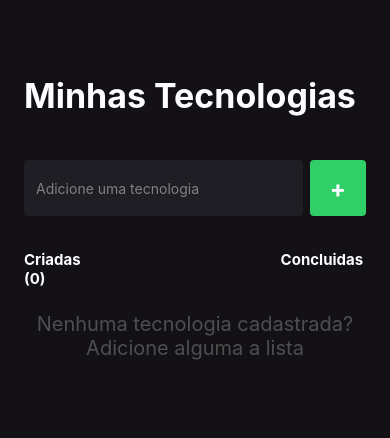
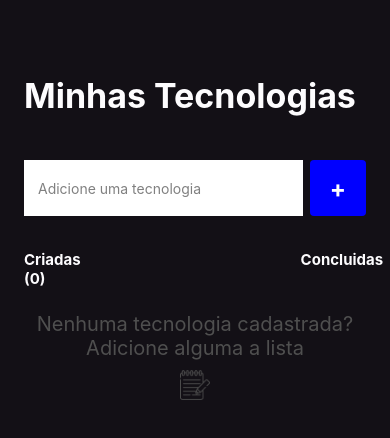
Before and after one commit to llanacristina/List-App, a React Native app: screen / in a window 390 px wide. Shown: the top 438 px of the page. Built offline with nearby package versions, Linux system fonts and the light colour scheme.

Commit message:
Adicionando estilização aos icones

```diff
--- a/src/components/Button/index.tsx
+++ b/src/components/Button/index.tsx
@@ -10,7 +10,7 @@ import {
     title:string;
   }
   export function Button({title, ...rest}:Props){
-    const backgroundColorButton = title ==='+'? '#31CF67': '#E23C44';
+    const backgroundColorButton = title ==='+'? 'blue': '#bf2d07';
 
     return (
        <TouchableOpacity style={[style.button,{backgroundColor:backgroundColorButton}]} {...rest}>
--- a/src/components/Tecnologias/index.tsx
+++ b/src/components/Tecnologias/index.tsx
@@ -1,18 +1,26 @@
 import React from "react";
-import { Text, View } from "react-native";
+import { Text, TouchableOpacity, View,Image } from "react-native";
 import { Button } from "../Button";
 import { style } from "./style";
 
 interface TecnologiasProps {
   nome: string;
   remove: (nome: string) => void;
+  // isChecked: boolean;
+  // toggleCheck:() => void
 }
 
 export function Tecnologias({ nome, remove }: TecnologiasProps) {
   return (
     <View style={style.container}>
       <Text style={style.nomeTecnologia}>{nome}</Text>
-      <Button title="-" onPress={() => remove(nome)} />
+      {/* <Button title="-" onPress={() => remove(nome)} /> */}
+      <TouchableOpacity onPress={() => remove(nome)}>
+        <Image
+          source={require('./imageL.png')}
+          //style={style.lixeiraImage} // Estilo para a imagem da lixeira
+        />
+      </TouchableOpacity>
     </View>
   );
 }
--- a/src/screens/Home/index.tsx
+++ b/src/screens/Home/index.tsx
@@ -1,5 +1,5 @@
 import { useState } from "react";
-import { Alert, Text, TextInput, View } from "react-native";
+import { Alert, Text, TextInput, View, Image, ImageStyle } from "react-native";
 import { Tecnologias } from "../../components/Tecnologias";
 import { Button } from "../../components/Button";
 
@@ -10,6 +10,8 @@ export function Home(){
     const [nomes, setNome] = useState([] as string []);
     const [tecnologiasCriadas, setTecnologiasCriadas] = useState(0);
 
+    const [isFocused, setIsFocused] = useState(false);
+
 
     function addTecnologia(){
         if(nomes.includes(nomeTecnologia) || nomeTecnologia === ''){
@@ -19,7 +21,7 @@ export function Home(){
             setTecnologiasCriadas(tecnologiasCriadas + 1);
         }
         setNomeTecnologia('');
-        console.log(nomes);
+        //console.log(nomes);
     }
 
     function removeTecnologia(nome:string){
@@ -28,6 +30,7 @@ export function Home(){
                 text:'Sim',
                 onPress:()=>{
                     setNome(nomes.filter(Tecnologias => Tecnologias !== nome))
+                    setTecnologiasCriadas(tecnologiasCriadas - 1)
                 }
             },{
                 text:'Não'
@@ -41,11 +44,13 @@ return(
 
         <View style = {style.containerRegisterTec}>
            <TextInput
-           style = {style.input}
+           style = {[style.input, isFocused && style.textInputFocused,]}
            placeholder="Adicione uma tecnologia"
            placeholderTextColor='#808080'
            onChangeText={text => setNomeTecnologia(text)}
            value={nomeTecnologia}
+           onFocus={()=> setIsFocused(true)}
+           onBlur={()=> setIsFocused(false)}
            />
            <Button
            title="+"
@@ -61,7 +66,14 @@ return(
     <View style={style.containerList}>
         {
             nomes.length === 0 ? (
+                <View>
                 <Text style={style.listTec}>Nenhuma tecnologia cadastrada? Adicione alguma a lista</Text>
+                <Image
+                    source={require('./caderno.png')}
+                    style={style.ImageStyle}
+                     />
+                </View>
+
             ) : (
                 nomes.map(item =>(
                     <Tecnologias key={item} nome={item} remove={() => removeTecnologia(item)}/>
--- a/src/screens/Home/style.ts
+++ b/src/screens/Home/style.ts
@@ -1,54 +1,68 @@
 import { StyleSheet } from "react-native";
 
 export const style = StyleSheet.create({
-    container: {
-        flex:1,
-        paddingHorizontal:24,
-        paddingTop:75,
-        backgroundColor:'#131016'
-      },
-      title:{
-        color:'#FDFCFE',
-        fontSize:34,
-        fontWeight:'bold'
-      },
-      containerRegisterTec:{
-        flexDirection:'row',
-        alignItems:'center',
-        marginTop:44,
-        marginBottom:34,
-      },
-      input:{
-    flex:1,
-    height:56,
-    backgroundColor:'#1F1E25',
-    fontSize:14,
-    color:'#FDFCFE',
-    padding:12,
-    borderRadius:4
+  container: {
+    flex: 1,
+    paddingHorizontal: 24,
+    paddingTop: 75,
+    backgroundColor: '#131016'
   },
-  subTituloTecD:{
-    color:'#FDFCFE',
-    fontSize:24,
-    fontWeight:'bold'
+  title: {
+    color: '#FDFCFE',
+    fontSize: 34,
+    fontWeight: 'bold'
   },
- containerInfo:{
-  flexDirection: 'row',
- } ,
-  subTituloTec:{
-    color:'#FDFCFE',
-    fontSize:15,
-    fontWeight:'bold',
-    marginRight: 200
+  containerRegisterTec: {
+    flexDirection: 'row',
+    alignItems: 'center',
+    marginTop: 44,
+    marginBottom: 34,
+  },
+  input: {
+    flex: 1,
+    height: 56,
+    backgroundColor: '#FFFFFF',
+    fontSize: 14,
+    color: 'black',
+
+    padding: 12,
+    borderColor: 'transparent',
+    borderWidth: 2,
+  },
+  textInputFocused: {
+    borderColor: 'blue',
+    //shadowOffset: { width: 0, height: 2 },
+    shadowOpacity: 0.8,
+    shadowRadius: 2,
+  },
+  subTituloTecD: {
+    color: '#FDFCFE',
+    fontSize: 24,
+    fontWeight: 'bold'
+  },
+  containerInfo: {
+    flexDirection: 'row',
+  },
+  subTituloTec: {
+    color: '#FDFCFE',
+    fontSize: 15,
+    fontWeight: 'bold',
+    marginRight: 220
 
   },
-  containerList:{
-    marginTop:24
+  containerList: {
+    marginTop: 24,
   },
-  listTec:{
-    color:'#4F4F4F',
-    fontSize:20,
-    textAlign:'center'
+  listTec: {
+    color: '#4F4F4F',
+    fontSize: 20,
+    textAlign: 'center',
+  },
+  ImageStyle: {
+    width: 30,
+    height: 30,
+    alignSelf: 'center',
+    margin: 10
   }
 
 })
```
Also changed, not shown: src/components/Tecnologias/imageL.png (added), src/screens/Home/caderno.png (added).
